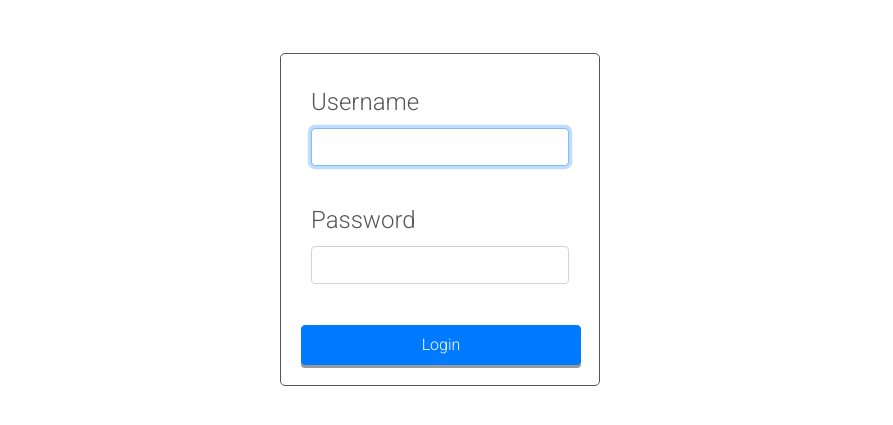
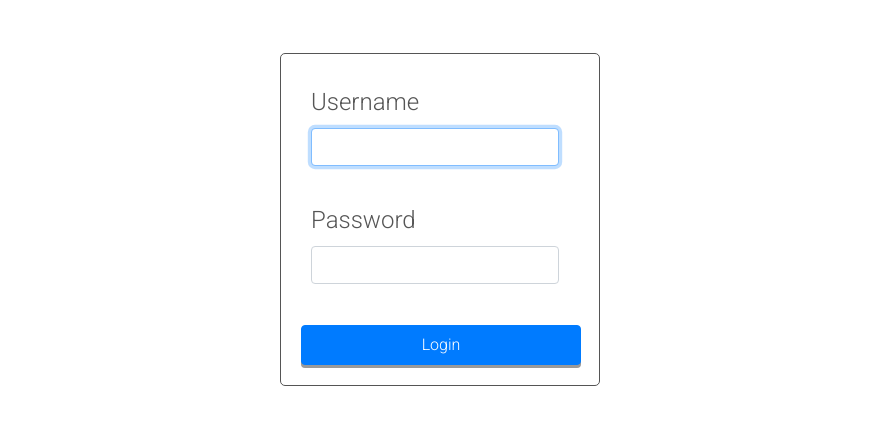
Before and after one commit to elif-pw/Parkly, a React (Create React App) app: page /login in a window 1280 px wide. Shown: the part 355-780 px from the top of the page, without its empty margins (200-1093 px from the left). Built offline with nearby package versions, Linux system fonts and the light colour scheme.

Commit message:
Login again.

```diff
--- a/src/components/Component.css
+++ b/src/components/Component.css
@@ -366,6 +366,7 @@ th, td {
     font-family: 'Roboto';
     width: 320px;
     padding: 20px;
+    padding-right: 30px;
     border: 1px solid #555;
     border-radius: 5px;
 }
```
